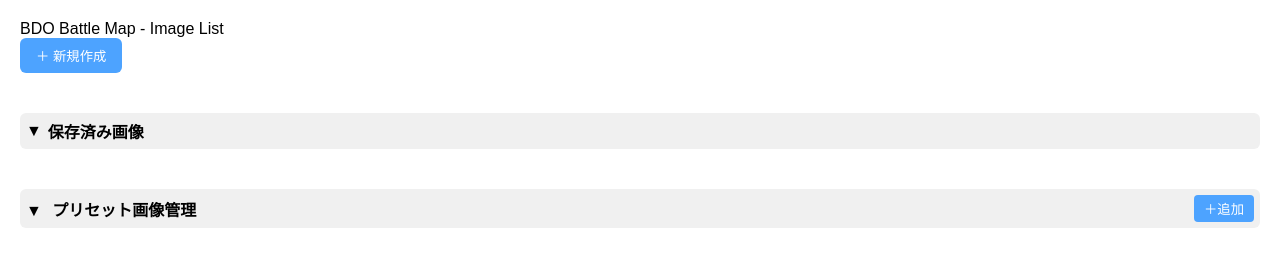
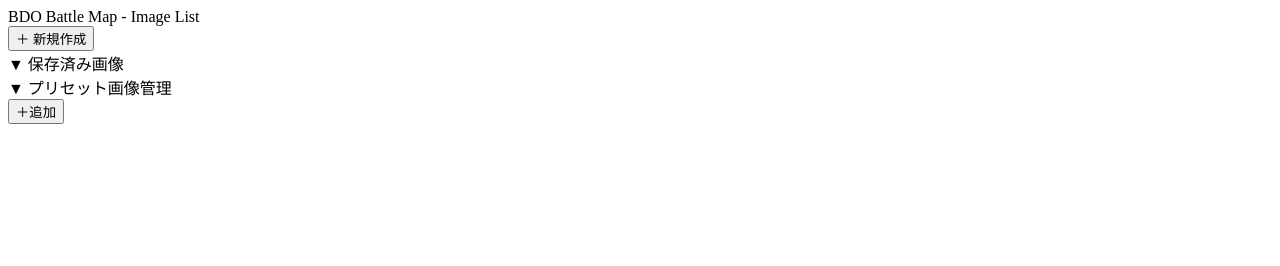
Before and after one commit to akumaneko418-ops/BDO-battle-map, a website: page public/index.html in a window 1280 px wide. Drawn offline with Linux system fonts and the light colour scheme; no server answers.

Commit message:
Update index.css

```diff
--- a/public/index.css
+++ b/public/index.css
@@ -1,68 +1,40 @@
-body {
-    font-family: "Noto Sans JP", sans-serif;
-    margin: 20px;
-}
+<!DOCTYPE html>
+<html lang="ja">
+<head>
+<meta charset="UTF-8">
+<title>BDO Battle Map - Image List</title>
+<link rel="stylesheet" href="index.css">
+</head>
+<body>
 
-h1 {
-    margin-bottom: 20px;
-}
+<!-- ★ 編集画面と統一したヘッダー -->
+<div class="top-bar">
+    BDO Battle Map - Image List
+</div>
 
-.primary-btn {
-    padding: 8px 16px;
-    background: #4da3ff;
-    color: white;
-    border: none;
-    border-radius: 6px;
-    cursor: pointer;
-    margin-bottom: 20px;
-}
+<div class="page-container">
 
-.fold-header {
-    font-weight: bold;
-    cursor: pointer;
-    margin-top: 20px;
-    padding: 6px;
-    background: #f0f0f0;
-    border-radius: 6px;
-    display: flex;
-    align-items: center;
-}
+<button id="newCreateBtn" class="primary-btn">＋ 新規作成</button>
 
-.fold-icon {
-    margin-right: 6px;
-}
+<!-- ====================== 保存済み画像 ====================== -->
+<div class="fold-header">
+    <span class="fold-icon">▼</span> 保存済み画像
+</div>
+<div class="fold-content" id="savedImages"></div>
 
-.preset-header {
-    display: flex;
-    justify-content: space-between;
-    align-items: center;
-}
+<!-- ====================== プリセット画像管理 ====================== -->
+<div class="fold-header preset-header">
+    <div class="left">
+        <span class="fold-icon">▼</span> プリセット画像管理
+    </div>
+    <button id="addPresetBtn" class="right-btn">＋追加</button>
+    <input type="file" id="presetFileInput" accept="image/png" style="display:none;">
+</div>
 
-.right-btn {
-    padding: 4px 10px;
-    background: #4da3ff;
-    color: white;
-    border: none;
-    border-radius: 4px;
-    cursor: pointer;
-}
+<div class="fold-content" id="presetList"></div>
 
-.fold-content {
-    padding: 10px 20px;
-}
+</div><!-- page-container -->
 
-.item-row {
-    display: flex;
-    justify-content: space-between;
-    padding: 6px 0;
-    border-bottom: 1px solid #ddd;
-}
-
-.item-row button {
-    padding: 4px 8px;
-    background: #ff6b6b;
-    color: white;
-    border: none;
-    border-radius: 4px;
-    cursor: pointer;
-}
+<script src="index.js"></script>
+</body>
+</html>
```
